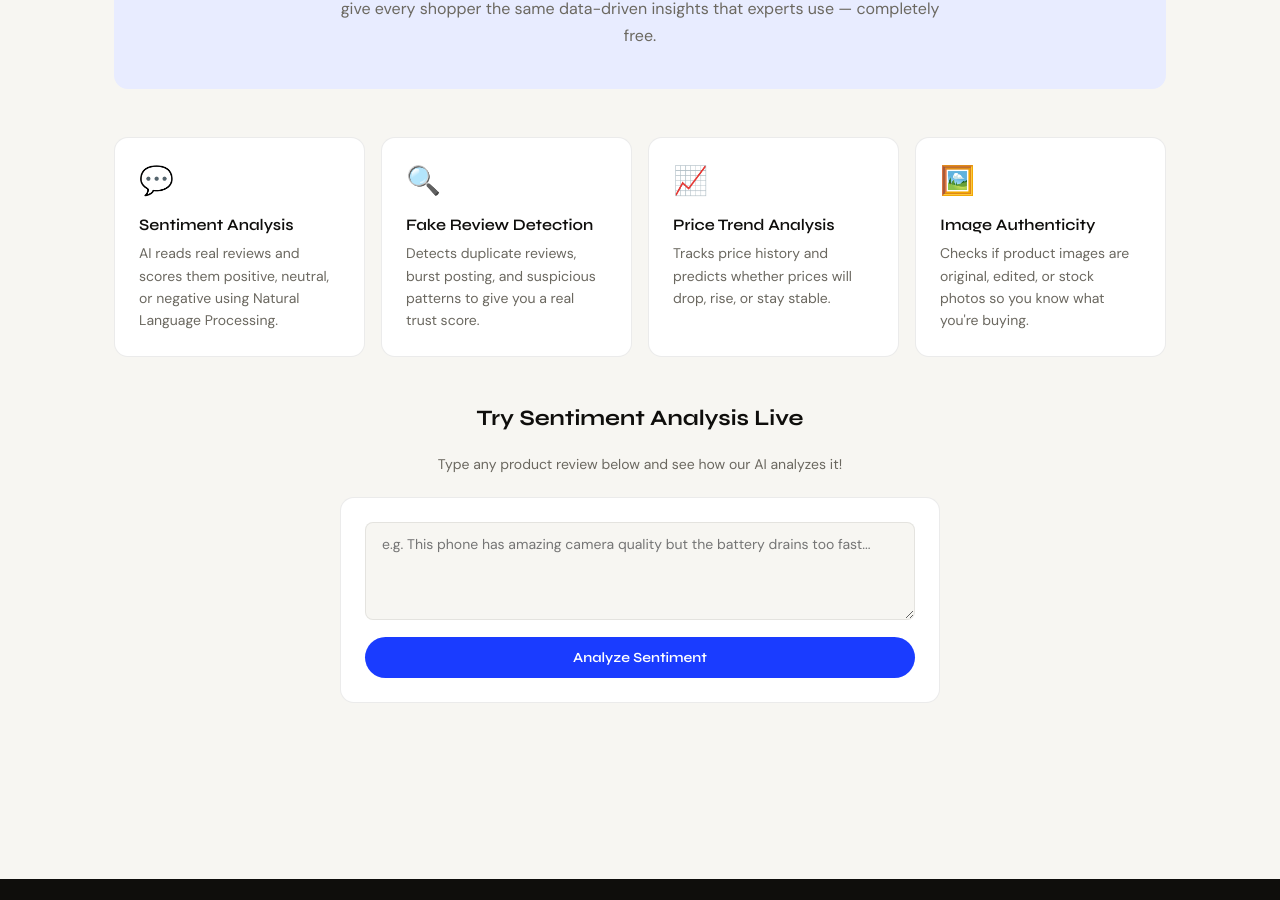
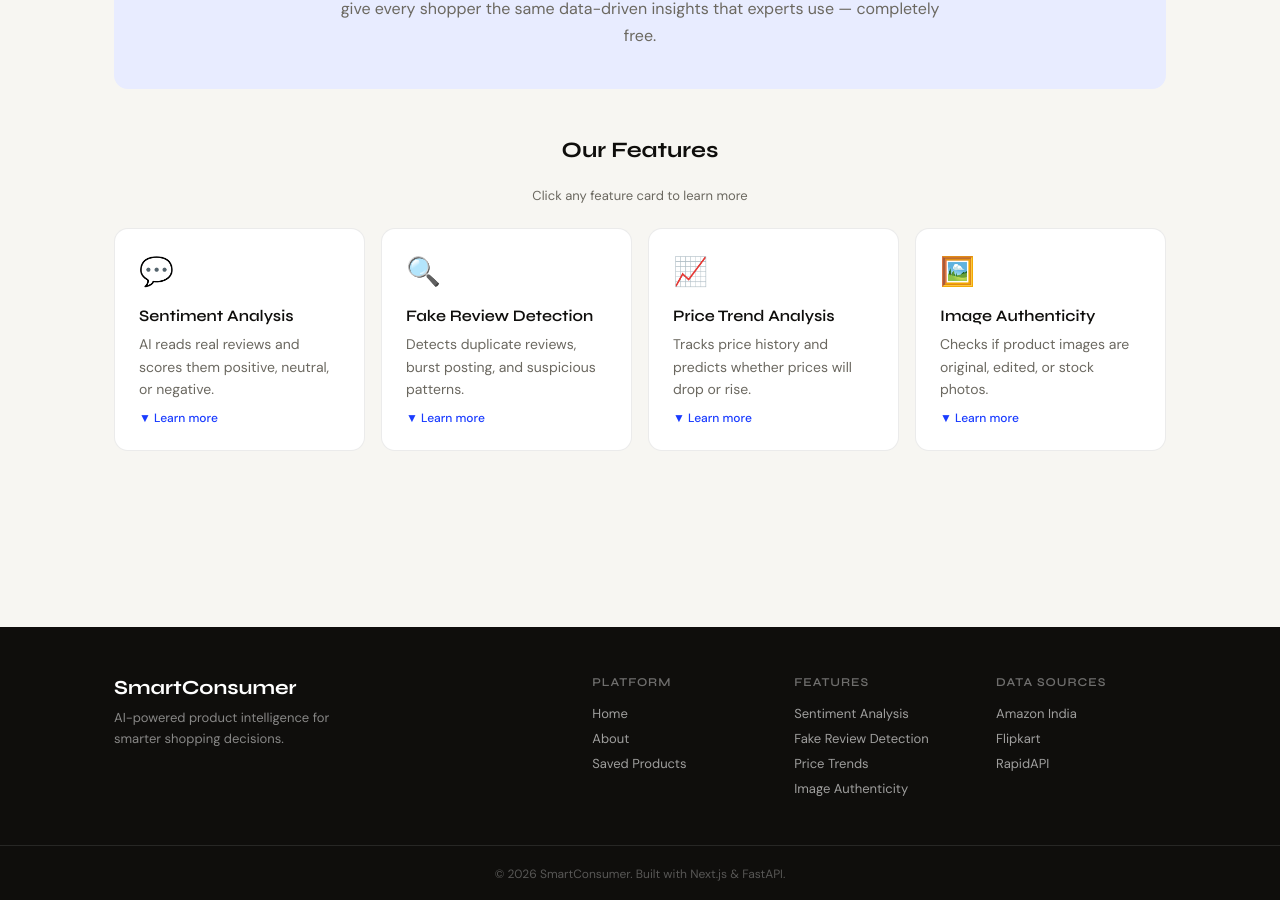
Before and after one commit to kavimalarkm/smart-consumer-platform, a Next.js app: page /about in a window 1280 px wide. Shown: the part 538-1438 px from the top of the page. Built offline with nearby package versions, Linux system fonts and the light colour scheme.

Commit message:
make feature cards clickable with expandable details

```diff
--- a/src/app/about/page.js
+++ b/src/app/about/page.js
@@ -1,10 +1,52 @@
 "use client";
 import { useState } from "react";
 
+const FEATURES = [
+  {
+    id: "sentiment",
+    icon: "💬",
+    title: "Sentiment Analysis",
+    short: "AI reads real reviews and scores them positive, neutral, or negative.",
+    detail: "Our AI uses TextBlob NLP to analyze the sentiment polarity of each review. Each review is scored from -1 (very negative) to +1 (very positive) and converted to a 0-100% score.",
+    demo: true,
+  },
+  {
+    id: "fake",
+    icon: "🔍",
+    title: "Fake Review Detection",
+    short: "Detects duplicate reviews, burst posting, and suspicious patterns.",
+    detail: "We check for duplicate text, repeated phrases, and unusual review patterns. The trust score shows what percentage of reviews appear genuine. A score below 60% means many fake reviews were detected.",
+    demo: false,
+  },
+  {
+    id: "price",
+    icon: "📈",
+    title: "Price Trend Analysis",
+    short: "Tracks price history and predicts whether prices will drop or rise.",
+    detail: "We track product prices over time and show a price history chart on the detail page. The system estimates whether the current price is higher or lower than average to help you decide when to buy.",
+    demo: false,
+  },
+  {
+    id: "image",
+    icon: "🖼️",
+    title: "Image Authenticity",
+    short: "Checks if product images are original, edited, or stock photos.",
+    detail: "Our system assigns an image authenticity score based on the product listing. Lower scores may indicate stock photos or edited images. Always check product images carefully before buying.",
+    demo: false,
+  },
+];
+
 export default function About() {
+  const [activeCard, setActiveCard] = useState(null);
   const [demoText, setDemoText] = useState("");
   const [result, setResult] = useState(null);
   const [loading, setLoading] = useState(false);
+
+  function handleCardClick(id) {
+    setActiveCard(activeCard === id ? null : id);
+    setResult(null);
+    setDemoText("");
+  }
 
   async function analyzeSentiment() {
     if (!demoText.trim()) return;
@@ -23,7 +65,6 @@ export default function About() {
 
   return (
     <main className="main-container">
-
       <div className="about-hero">
         <div className="hero-badge">About Us</div>
         <h1 className="hero-title">Smart Consumer Intelligence</h1>
@@ -42,52 +83,41 @@ export default function About() {
         </p>
       </div>
 
+      <div className="features-section">
+        <h2 className="about-section-title">Our Features</h2>
+        <p style={{textAlign:"center", fontSize:"13px", color:"var(--text-secondary)", marginBottom:"1.5rem"}}>
+          Click any feature card to learn more
+        </p>
+
         <div className="about-grid">
-        <div className="about-card">
-          <div className="about-icon">💬</div>
-          <h3 className="about-card-title">Sentiment Analysis</h3>
-          <p className="about-card-text">
-            AI reads real reviews and scores them positive, neutral, or negative
-            using Natural Language Processing.
-          </p>
-        </div>
-        <div className="about-card">
-          <div className="about-icon">🔍</div>
-          <h3 className="about-card-title">Fake Review Detection</h3>
-          <p className="about-card-text">
-            Detects duplicate reviews, burst posting, and suspicious patterns
-            to give you a real trust score.
-          </p>
-        </div>
-        <div className="about-card">
-          <div className="about-icon">📈</div>
-          <h3 className="about-card-title">Price Trend Analysis</h3>
-          <p className="about-card-text">
-            Tracks price history and predicts whether prices will drop,
-            rise, or stay stable.
-          </p>
-        </div>
-        <div className="about-card">
-          <div className="about-icon">🖼️</div>
-          <h3 className="about-card-title">Image Authenticity</h3>
-          <p className="about-card-text">
-            Checks if product images are original, edited, or stock photos
-            so you know what you're buying.
-          </p>
+          {FEATURES.map((f) => (
+            <div key={f.id}>
+              <div
+                className={`about-card feature-card ${activeCard === f.id ? "feature-card--active" : ""}`}
+                onClick={() => handleCardClick(f.id)}
+                style={{cursor: "pointer"}}
+              >
+                <div className="about-icon">{f.icon}</div>
+                <h3 className="about-card-title">{f.title}</h3>
+                <p className="about-card-text">{f.short}</p>
+                <div className="feature-card-cta">
+                  {activeCard === f.id ? "▲ Close" : "▼ Learn more"}
                 </div>
               </div>
 
-      <div className="demo-section">
-        <h2 className="about-section-title">Try Sentiment Analysis Live</h2>
-        <p className="demo-subtitle">Type any product review below and see how our AI analyzes it!</p>
+              {activeCard === f.id && (
+                <div className="feature-expand">
+                  <p className="feature-detail">{f.detail}</p>
 
+                  {f.demo && (
                     <div className="demo-box">
+                      <p className="demo-subtitle">Try it yourself — type any review:</p>
                       <textarea
                         className="demo-textarea"
                         placeholder="e.g. This phone has amazing camera quality but the battery drains too fast..."
                         value={demoText}
                         onChange={(e) => setDemoText(e.target.value)}
-            rows={4}
+                        rows={3}
                       />
                       <button className="demo-btn" onClick={analyzeSentiment} disabled={loading}>
                         {loading ? "Analyzing..." : "Analyze Sentiment"}
@@ -107,37 +137,31 @@ export default function About() {
                             <div className="demo-score-val">Score: {result.score}%</div>
                           </div>
                           <div className="demo-breakdown">
-                <div className="demo-bar-wrap">
-                  <div className="demo-bar-label">Positive</div>
+                            {[
+                              { label: "Positive", val: result.positive, cls: "demo-bar-green" },
+                              { label: "Neutral", val: result.neutral, cls: "demo-bar-amber" },
+                              { label: "Negative", val: result.negative, cls: "demo-bar-red" },
+                            ].map((b) => (
+                              <div key={b.label} className="demo-bar-wrap">
+                                <div className="demo-bar-label">{b.label}</div>
                                 <div className="demo-bar-track">
-                    <div className="demo-bar-fill demo-bar-green" style={{width: `${result.positive}%`}} />
+                                  <div className={`demo-bar-fill ${b.cls}`} style={{width: `${b.val}%`}} />
                                 </div>
-                  <div className="demo-bar-pct">{result.positive}%</div>
+                                <div className="demo-bar-pct">{b.val}%</div>
                               </div>
-                <div className="demo-bar-wrap">
-                  <div className="demo-bar-label">Neutral</div>
-                  <div className="demo-bar-track">
-                    <div className="demo-bar-fill demo-bar-amber" style={{width: `${result.neutral}%`}} />
-                  </div>
-                  <div className="demo-bar-pct">{result.neutral}%</div>
-                </div>
-                <div className="demo-bar-wrap">
-                  <div className="demo-bar-label">Negative</div>
-                  <div className="demo-bar-track">
-                    <div className="demo-bar-fill demo-bar-red" style={{width: `${result.negative}%`}} />
-                  </div>
-                  <div className="demo-bar-pct">{result.negative}%</div>
-                </div>
+                            ))}
                           </div>
                         </div>
                       )}
-
-          {result?.error && (
-            <p className="auth-error">{result.error}</p>
+                      {result?.error && <p className="auth-error">{result.error}</p>}
+                    </div>
                   )}
                 </div>
+              )}
             </div>
-
+          ))}
+        </div>
+      </div>
     </main>
   );
 }
--- a/src/app/globals.css
+++ b/src/app/globals.css
@@ -1765,3 +1765,43 @@ body {
   width: 36px;
   text-align: right;
 }
+/* Clickable feature cards */
+.feature-card {
+  transition: all 0.2s;
+  user-select: none;
+}
+
+.feature-card:hover {
+  border-color: var(--accent);
+  box-shadow: 0 4px 16px rgba(26,60,255,0.08);
+}
+
+.feature-card--active {
+  border-color: var(--accent);
+  box-shadow: 0 0 0 3px var(--accent-light);
+}
+
+.feature-card-cta {
+  font-size: 12px;
+  color: var(--accent);
+  margin-top: 10px;
+  font-weight: 500;
+}
+
+.feature-expand {
+  background: var(--accent-light);
+  border: 1px solid var(--accent);
+  border-radius: var(--radius);
+  padding: 1.25rem;
+  margin-top: -4px;
+  margin-bottom: 1rem;
+}
+
+.feature-detail {
+  font-size: 14px;
+  color: var(--text-secondary);
+  line-height: 1.7;
+  margin-bottom: 1rem;
+}
+
+.features-section { margin-bottom: 3rem; }
```
Lines whose indentation alone changed are shown as unchanged.
